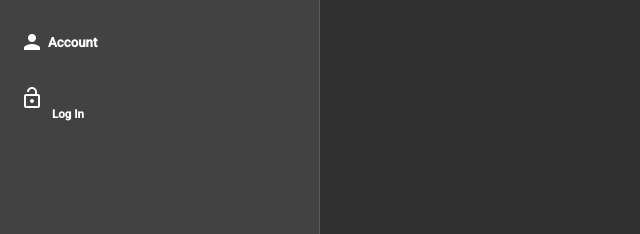
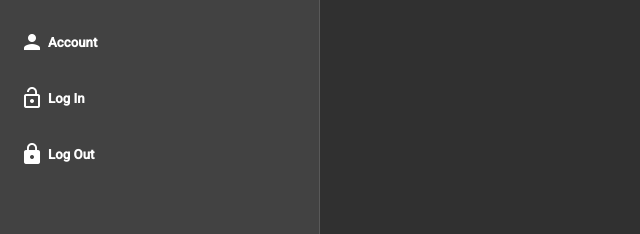
Before and after one commit to xSushiRollerx/DriverPortal, an Angular app: page /home in a window 1280 px wide. Shown: the part 125-359 px from the top of the page, without its empty margins (0-640 px from the left). Built offline with nearby package versions, Linux system fonts and the light colour scheme.

Commit message:
Forgot to push previous sprints branch. This is not the latest

```diff
--- a/src/app/navigation/navigation.component.html
+++ b/src/app/navigation/navigation.component.html
@@ -28,13 +28,20 @@
           </div>
         </mat-list-item>
 
-        <mat-list-item>
+        <!-- Will link to log in page in the future -->
+        <mat-list-item (click)="login()">
           <mat-icon mat-list-icon>lock_open</mat-icon>
           <div fxFlex="10"></div>
           <div *ngIf="sidenavWidth > 6" class="sidenav-item">
-            <button mat-icon-button (click)="login()">
             <h5 class="lead">Log In</h5>
-            </button>
+          </div>
+        </mat-list-item>
+
+        <mat-list-item (click)="logout()">
+          <mat-icon mat-list-icon>lock</mat-icon>
+          <div fxFlex="10"></div>
+          <div *ngIf="sidenavWidth > 6" class="sidenav-item">
+            <h5 class="lead">Log Out</h5>
           </div>
         </mat-list-item>
 
--- a/src/app/navigation/navigation.component.ts
+++ b/src/app/navigation/navigation.component.ts
@@ -21,6 +21,10 @@ export class NavigationComponent implements OnInit {
     localStorage.setItem('username','driver1');
   }
 
+  logout() {
+    localStorage.removeItem('username');
+  }
+
   increase() {
     this.sidenavWidth = 20;
   }
```
